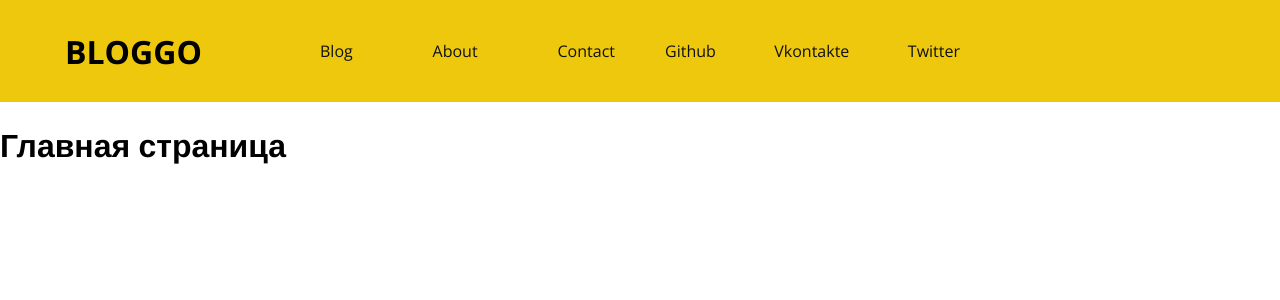
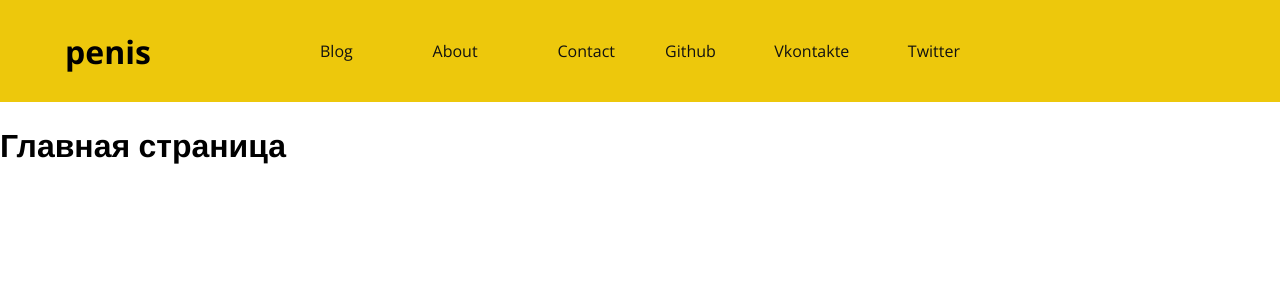
Before and after one commit to holdonL/new_blog, a Jekyll site: the page built from index.html, in a window 1280 px wide. Shown: the top 300 px of the page. Built offline with Jekyll 4.4.1, drawn with Linux system fonts in a browser that asks for light colours; Markdown is read by kramdown in place of the engine named in the settings; a script that is not in the unit is left out.

Commit message:
Update Глобальные настройки “site”

```diff
--- a/_data/site.yml
+++ b/_data/site.yml
@@ -1 +1 @@
-logo: BLOGGO
+logo: penis
```
